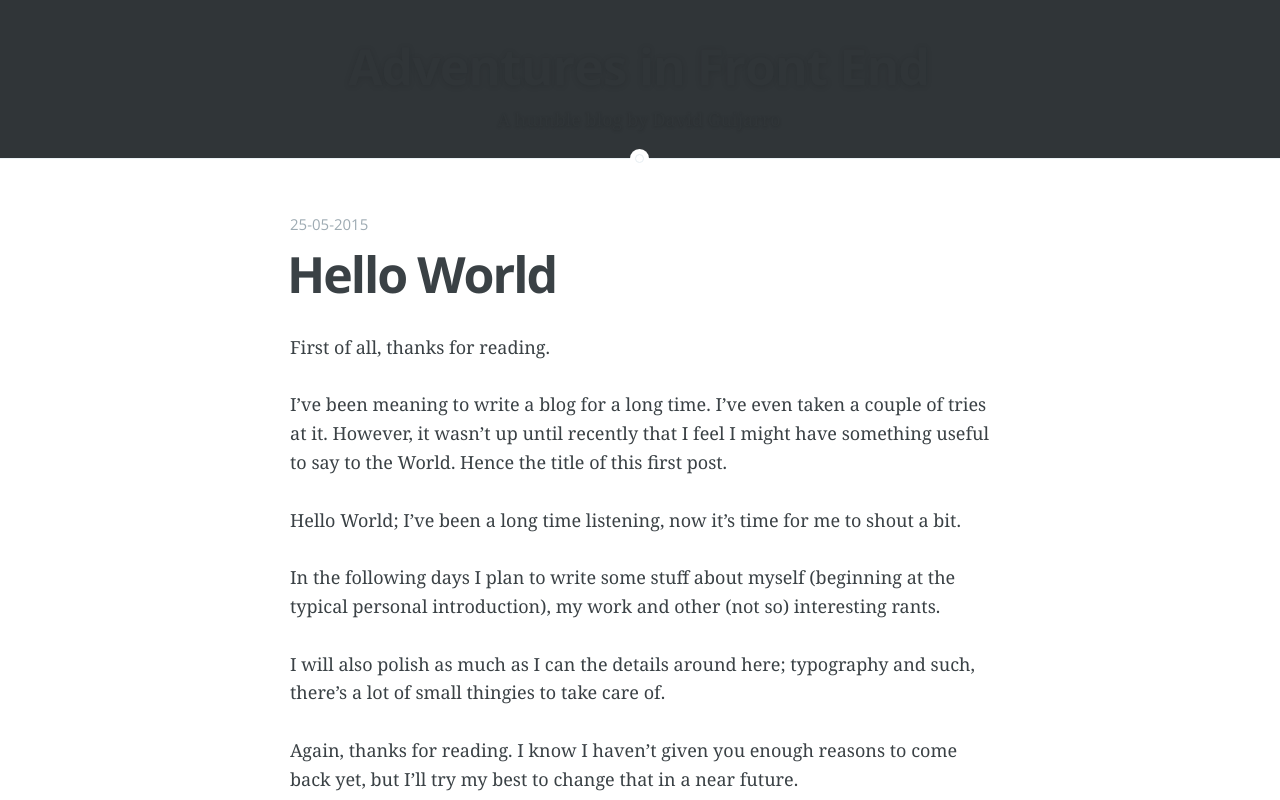
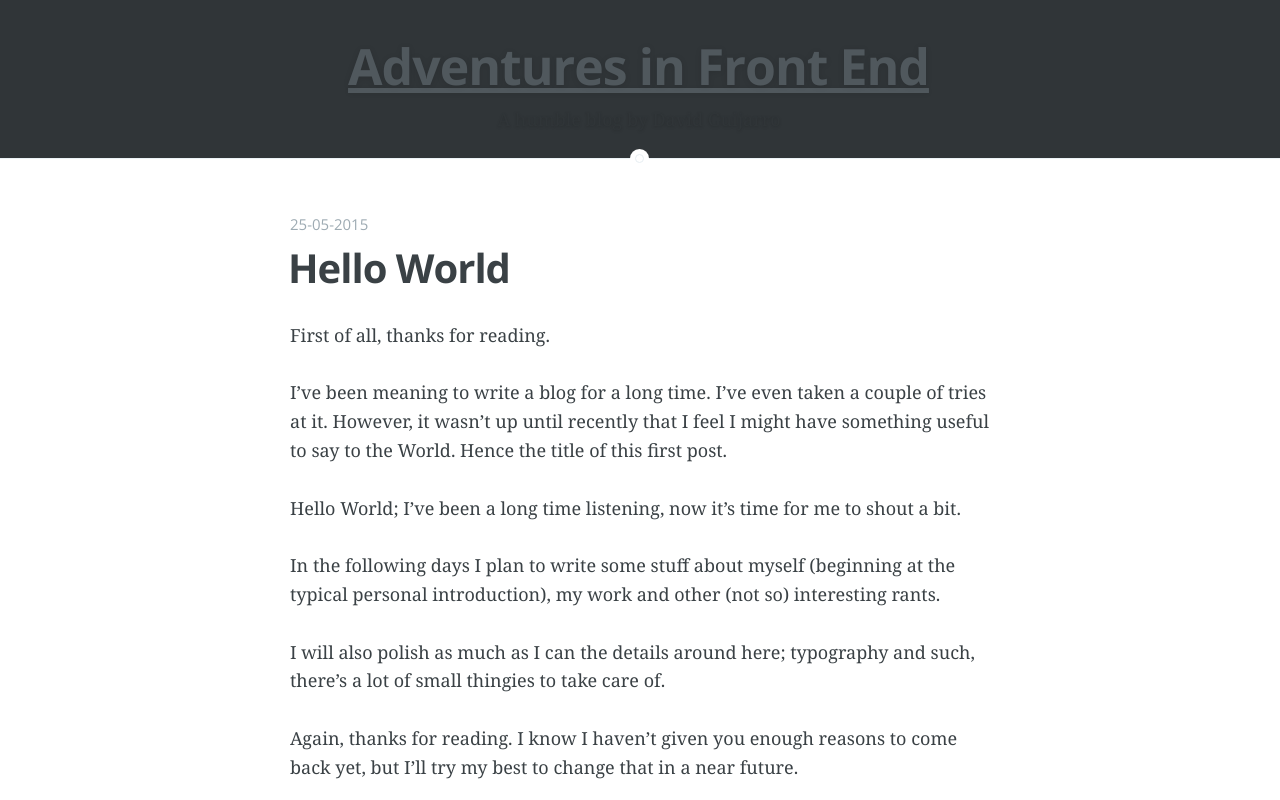
Before and after one commit to davguij/blog, a plain HTML site: page 2015/05/25/hello-world/index.html in a window 1280 px wide. Shown: the top 800 px of the page. Drawn offline with nearby package versions, Linux system fonts and the light colour scheme; a script that the page names is missing.

Commit message:
Site updated: 2015-05-26 17:45:07

```diff
--- a/2015/05/25/hello-world/index.html
+++ b/2015/05/25/hello-world/index.html
@@ -29,7 +29,7 @@
     <div class="vertical">
         <div class="site-head-content inner">
 
-            <h1 class="blog-title">Adventures in Front End</h1>
+            <h1 class="blog-title"><a href="/blog/">Adventures in Front End</a></h1>
             <h2 class="blog-description">A humble blog by David Guijarro</h2>
         </div>
     </div>
@@ -44,7 +44,7 @@
       </time>
 
 </span>
-    <h1 class="post-title">Hello World</h1>
+    <h2 class="post-title">Hello World</h2>
     <section class="post-content">
       <p>First of all, thanks for reading.</p>
 <p>I’ve been meaning to write a blog for a long time. I’ve even taken a couple of tries at it. However, it wasn’t up until recently that I feel I might have something useful to say to the World. Hence the title of this first post.</p>
```
Also changed, not shown: archives/2015/05/index.html (+1 -1 lines), archives/2015/index.html (+1 -1 lines), archives/index.html (+1 -1 lines), index.html (+1 -1 lines).
